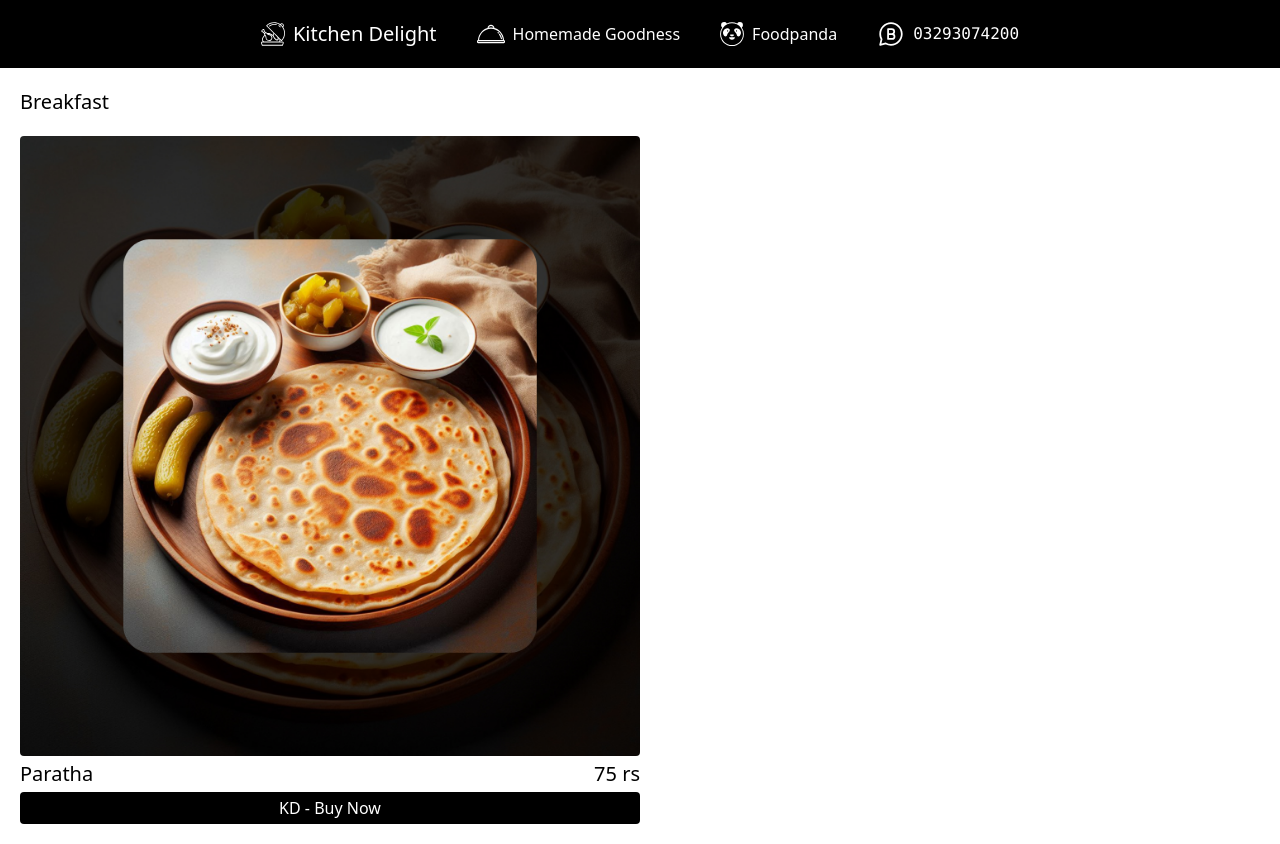
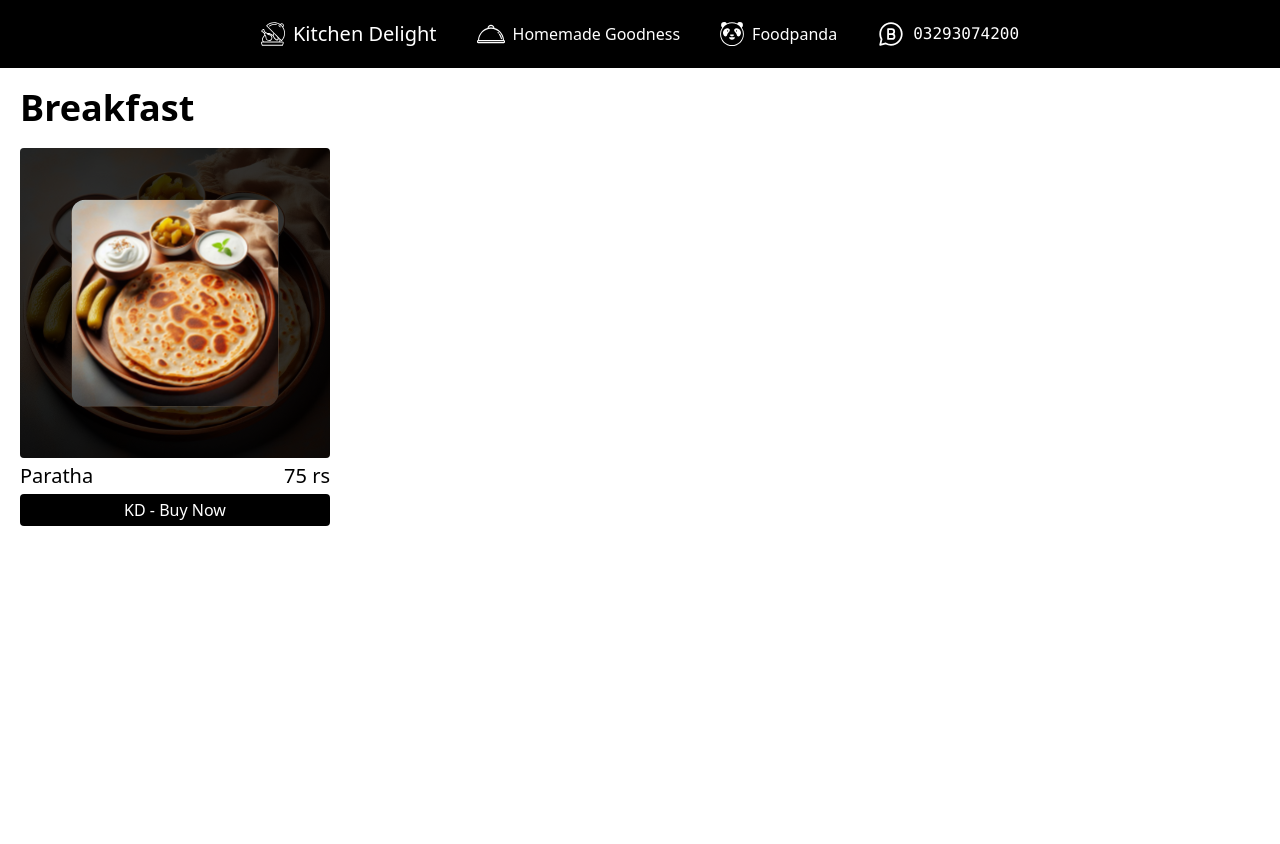
Before and after one commit to safi-siddiqui-github/nextjs_app, a Next.js app: page /kitchenDelight in a window 1280 px wide. After the commit the page ends 800 px from the top, so only its background shows below. Built offline with nearby package versions, Linux system fonts and the light colour scheme.

Commit message:
'update'

```diff
--- a/app/kitchenDelight/page.tsx
+++ b/app/kitchenDelight/page.tsx
@@ -1,6 +1,6 @@
 import Image from "next/image";
 import Link from "next/link";
-import paratha from "@/public/kd/KD-Paratha.jpg"
+import paratha from "@/public/kd/KD-Paratha.svg"
 
 export default async function Page() {
 
@@ -17,13 +17,13 @@ export default async function Page() {
 
             <div className="flex flex-col gap-5">
 
-                <h2 className="text-xl">Breakfast</h2>
+                <h2 className="text-4xl font-semibold">Breakfast</h2>
 
-                <div className="grid grid-cols-1 sm:grid-cols-2 md:grid-cols-2">
+                <div className="grid grid-cols-1 sm:grid-cols-2 md:grid-cols-2 lg:grid-cols-3 xl:grid-cols-4">
                     {
                         bfDishes.map(({ name, price, image }) => {
                             return (
-                                <div key={name} className="flex flex-col max-w-sm md:max-w-full">
+                                <div key={name} className="flex flex-col">
                                     <Image priority={true} className="w-full rounded" src={image} alt={name} width={100} height={300} />
                                     <div className="flex flex-col">
                                         <div className="flex justify-between py-1">
```
Also changed, not shown: public/kd/KD-Paratha.jpg (deleted), public/kd/KD-Paratha.svg (added).
